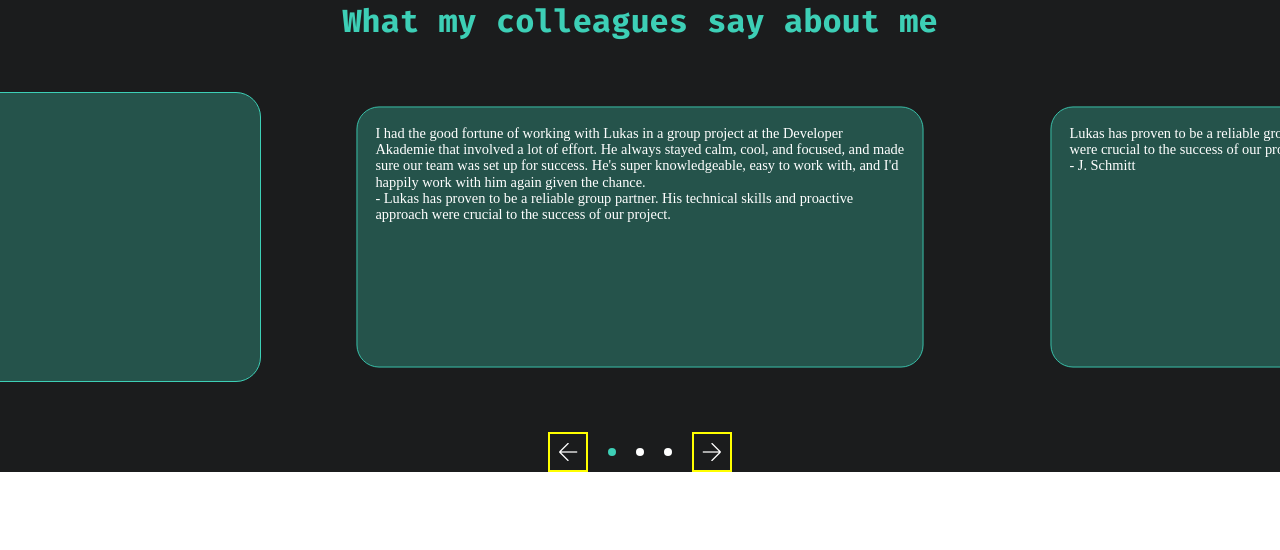
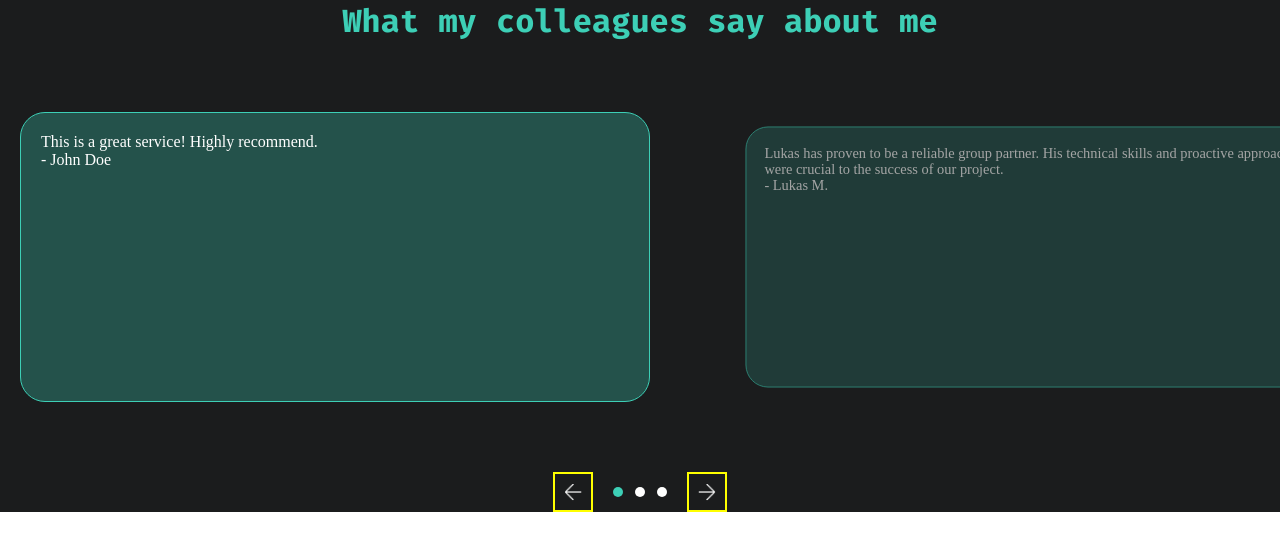
Before and after one commit to MarioMarkwart/DA-Portfolio, an Angular app in the folder da-portfolio/: page / in a window 1280 px wide. Shown: the top 550 px of the page. Built offline with nearby package versions, Linux system fonts and the light colour scheme.

Commit message:
carousel fix

```diff
--- a/da-portfolio/src/app/testimonials/testimonials.component.html
+++ b/da-portfolio/src/app/testimonials/testimonials.component.html
@@ -1,12 +1,15 @@
 <h1>What my colleagues say about me</h1>
+
+<div class="carousel-wrapper">
     <div class="single-feedback-container" #carousel>
         @for (testimonial of testimonials; track $index) {
             <app-single-feedback
+                #card
                 [class.not-in-focus]="$index !== activeIndex"
                 [testimonial]="testimonial"
-		#card
             ></app-single-feedback>
         }
+    </div>
 </div>
 
 <div class="button-container">
@@ -17,5 +20,6 @@
             <div class="dot" [class.marked]="$index === activeIndex"></div>
         }
     </div>
+
     <div class="btn-next" (click)="next()"></div>
 </div>
--- a/da-portfolio/src/app/testimonials/testimonials.component.scss
+++ b/da-portfolio/src/app/testimonials/testimonials.component.scss
@@ -1,49 +1,62 @@
 @use "../../styles.scss" as styles;
 
 :host {
-	overflow: hidden;
 	display: flex;
 	flex-direction: column;
+	align-items: center;
 	background-color: styles.$mainBackgroundColor;
-	gap: 50px;
-	align-items: center;
+	gap: 40px;
+}
 
-	.single-feedback-container {
-		display: flex;
-		justify-content: center;
-		align-items: center;
-		gap: 64px;
+h1 {
+	font-size: 32px;
+	margin-bottom: 10px;
+}
+
+.carousel-wrapper {
+	width: 100%;
+	overflow: hidden;
+}
+
+.single-feedback-container {
+	display: flex;
+	gap: 64px;
+	padding: 20px;
+	overflow-x: auto;
+	scroll-behavior: smooth;
+	scroll-snap-type: x mandatory;
+
+	&::-webkit-scrollbar {
+		display: none;
 	}
+}
+
+app-single-feedback {
+	scroll-snap-align: center;
+	flex: 0 0 auto;
 }
 
 .not-in-focus {
 	transform: scale(0.9);
 	transition: transform 0.3s ease;
-	background-color: linear-gradient(
-		90deg,
-		rgba(61, 207, 182, 1) 0%,
-		rgba(61, 207, 182, 0) 100%
-	) !important;
-}
-
-h1 {
-	font-size: 32px;
-	letter-spacing: 0%;
+	opacity: 0.6;
 }
 
 .button-container {
 	display: flex;
 	align-items: center;
+	justify-content: center;
 	gap: 20px;
+	margin-top: 10px;
 
 	.btn-prev,
 	.btn-next {
-		border: 2px solid yellow;
-		background-position: center;
 		width: 40px;
 		height: 40px;
 		cursor: pointer;
-
+		background-size: cover;
+		background-position: center;
+		border: 2px solid yellow;
 		transition: all 0.2s ease;
 	}
 
@@ -54,6 +67,7 @@ h1 {
 			background-image: url("../../../public/assets/img/buttons/arrow-back-green.png");
 		}
 	}
+
 	.btn-next {
 		background-image: url("../../../public/assets/img/buttons/arrow-forward-white.png");
 
@@ -64,11 +78,11 @@ h1 {
 
 	.dots {
 		display: flex;
-		gap: 20px;
+		gap: 12px;
 
 		.dot {
-			width: 8px;
-			height: 8px;
+			width: 10px;
+			height: 10px;
 			border-radius: 50%;
 			background-color: #fff;
 			transition: background-color 0.3s ease;
--- a/da-portfolio/src/app/testimonials/testimonials.component.ts
+++ b/da-portfolio/src/app/testimonials/testimonials.component.ts
@@ -1,4 +1,11 @@
-import { Component } from '@angular/core';
+import {
+    Component,
+    ViewChild,
+    ViewChildren,
+    ElementRef,
+    QueryList,
+    AfterViewInit,
+} from '@angular/core';
 import { SingleFeedbackComponent } from './single-feedback/single-feedback.component';
 
 @Component({
@@ -8,8 +15,10 @@ import { SingleFeedbackComponent } from './single-feedback/single-feedback.compo
     templateUrl: './testimonials.component.html',
     styleUrl: './testimonials.component.scss',
 })
-export class TestimonialsComponent {
-	constructor() {}
+export class TestimonialsComponent implements AfterViewInit {
+    @ViewChild('carousel') carousel!: ElementRef;
+    @ViewChildren('card', { read: ElementRef }) cards!: QueryList<ElementRef>;
+
     activeIndex = 0;
 
     testimonials = [
@@ -19,9 +28,9 @@ export class TestimonialsComponent {
             text: 'This is a great service! Highly recommend.',
         },
         {
-			author: 'Lukas has proven to be a reliable group partner. His technical skills and proactive approach were crucial to the success of our project.',
+            author: 'Lukas M.',
             relation: 'Team Partner',
-			text: "I had the good fortune of working with Lukas in a group project at the Developer Akademie that involved a lot of effort. He always stayed calm, cool, and focused, and made sure our team was set up for success. He's super knowledgeable, easy to work with, and I'd happily work with him again given the chance.",
+            text: "Lukas has proven to be a reliable group partner. His technical skills and proactive approach were crucial to the success of our project.",
         },
         {
             author: 'J. Schmitt',
@@ -30,15 +39,41 @@ export class TestimonialsComponent {
         },
     ];
 
+    ngAfterViewInit() {
+        this.scrollToActive();
+    }
+
     prev() {
-		if (this.activeIndex === 0)
-			this.activeIndex = this.testimonials.length - 1;
-		else this.activeIndex--;
+        this.activeIndex =
+            this.activeIndex === 0
+                ? this.testimonials.length - 1
+                : this.activeIndex - 1;
+        this.scrollToActive();
     }
 
     next() {
-		if (this.activeIndex === this.testimonials.length - 1)
-			this.activeIndex = 0;
-		else this.activeIndex++;
+        this.activeIndex =
+            this.activeIndex === this.testimonials.length - 1
+                ? 0
+                : this.activeIndex + 1;
+        this.scrollToActive();
+    }
+
+    scrollToActive() {
+        const container = this.carousel.nativeElement;
+        const cardList = this.cards.toArray();
+        const card = cardList[this.activeIndex];
+
+        if (container && card) {
+            const containerRect = container.getBoundingClientRect();
+            const cardRect = card.nativeElement.getBoundingClientRect();
+            const offset =
+                cardRect.left -
+                containerRect.left -
+                container.offsetWidth / 2 +
+                cardRect.width / 2;
+
+            container.scrollBy({ left: offset, behavior: 'smooth' });
         }
     }
+}
```
Lines whose indentation alone changed are shown as unchanged.
